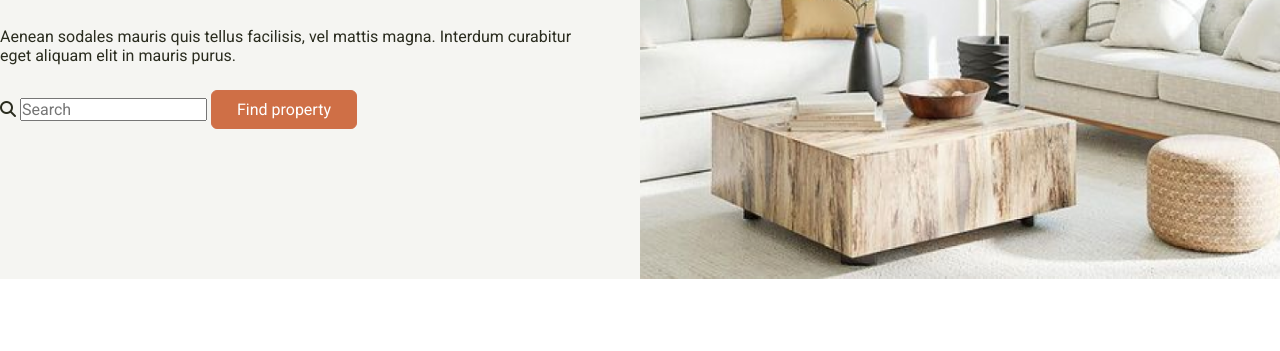
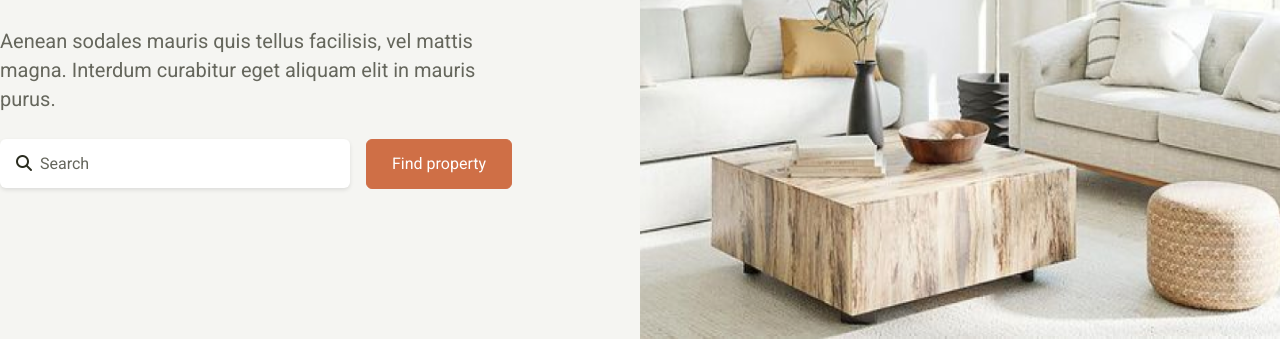
Before and after one commit to anastasia-kost/realco-project, a plain HTML site: page index.html in a window 1280 px wide. Shown: the part 449-800 px from the top of the page. Drawn offline with Linux system fonts and the light colour scheme.

Commit message:
made form layout

```diff
--- a/index.html
+++ b/index.html
@@ -46,11 +46,14 @@
             Aenean sodales mauris quis tellus facilisis, vel mattis magna.
             Interdum curabitur eget aliquam elit in mauris purus.
           </p>
-          <form>
-            <i class="fa-solid fa-magnifying-glass"></i>
-            <input type="text" placeholder="Search" />
+          <div class="search-form">
+            <div class="search-input">
+              <i class="fa-solid fa-magnifying-glass"></i>
+              <input type="text" placeholder="Search" />
+              <!-- <input style="font-family: FontAwesome;" placeholder='&#xf002' /> -->
+            </div>
             <a href="#" class="btn btn-red">Find property</a>
-          </form>
+          </div>
         </div>
       </div>
     </section>
--- a/styles/styles.scss
+++ b/styles/styles.scss
@@ -26,6 +26,13 @@ a {
     padding: 9px 25px;
     border: 1px solid;
     display: inline-block;
+    line-height: 30px;
+    transition: all .5s ease-in;
+
+    &:hover {
+       transform: translateY(-5px);
+    }
+
 }
 
 .btn-white {
@@ -84,13 +91,14 @@ a {
     position: relative;
 
 .main-info {
-    max-width: 45%;
+    max-width: 40%;
     display: flex;
     align-items: flex-start;
     flex-direction: column;
     padding: 150px 0;
     gap: 25px;
 
+    // TEXT
     .small-text {
         border: 1px solid #E7E8E3;
         border-radius: 32px;
@@ -104,5 +112,52 @@ a {
         line-height: 1.1em;
         margin: 20px 0;
     }
+
+    .subtitle {
+        font-size: 1.25rem;
+        color: #65665C;
+        line-height: 1.8rem;
+
     }
+
+    // FORM
+
+    .search-form {
+        display: flex;
+        width: 100%;
+        gap: 1em;
+
+    .search-input {
+        position: relative;
+        flex-grow: 2;
+
+
+        input {
+            padding: 15px 0 15px 35px;
+            border: none;
+            border-radius: 6px;
+            border-color: #E7E8E3;
+            box-shadow: 0px 2px 4px 0px rgba(0, 0, 0, 0.1);
+            outline: none;
+            width: 100%;
+
+            &::placeholder {
+                color: #65665C;
+                line-height: 1.8rem;
+                padding-left: 5px;
+            }
+        }
+
+        .fa-solid {
+            width: 1.2em;
+            position: absolute;
+            left: 1em;
+            top: 1em;
+            z-index: 2;
+            margin-right: 15px;
+
+        }
+    }
+    }
+        }
 }
```
Also changed, not shown: styles/styles.css, 1 other file.
